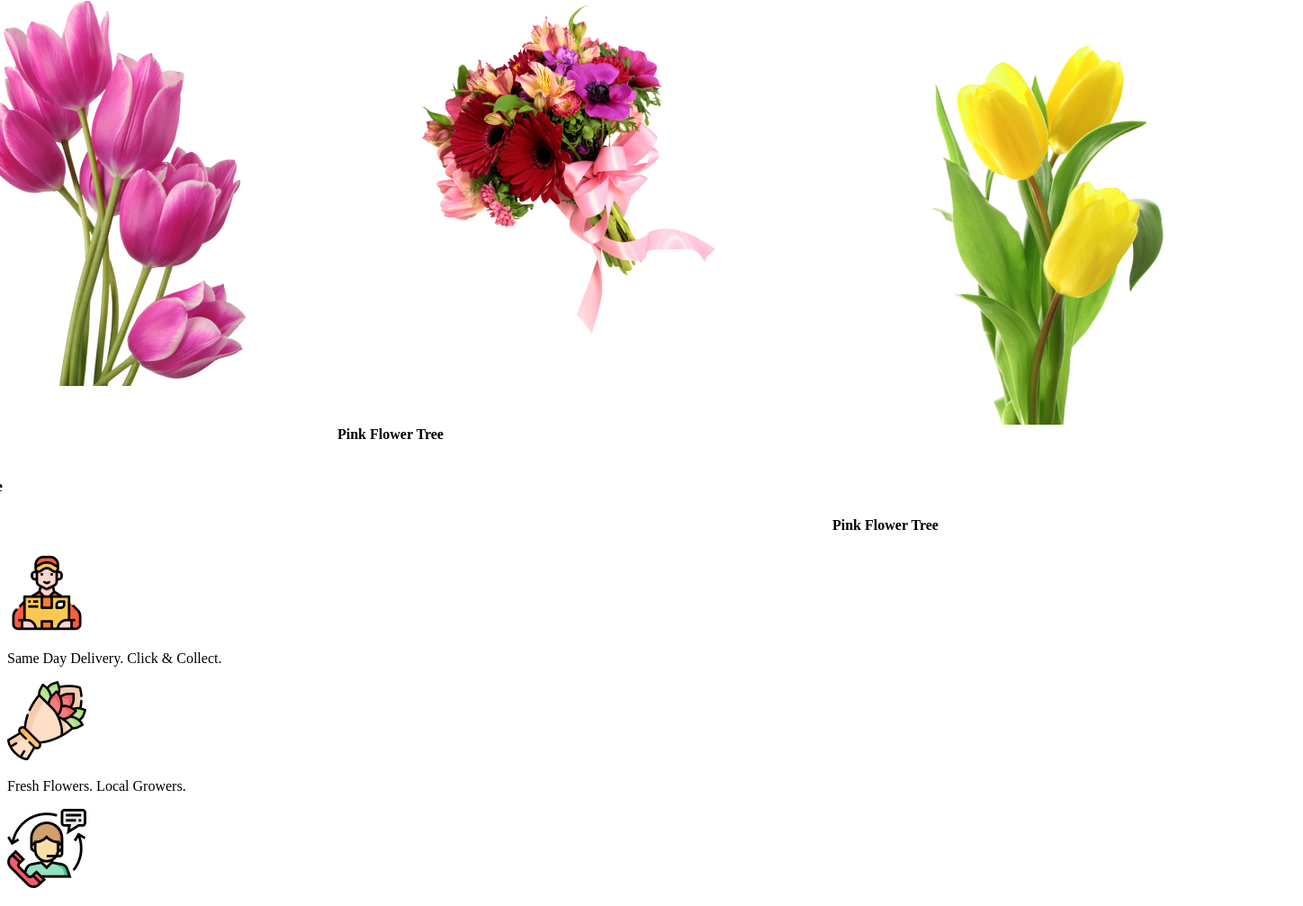
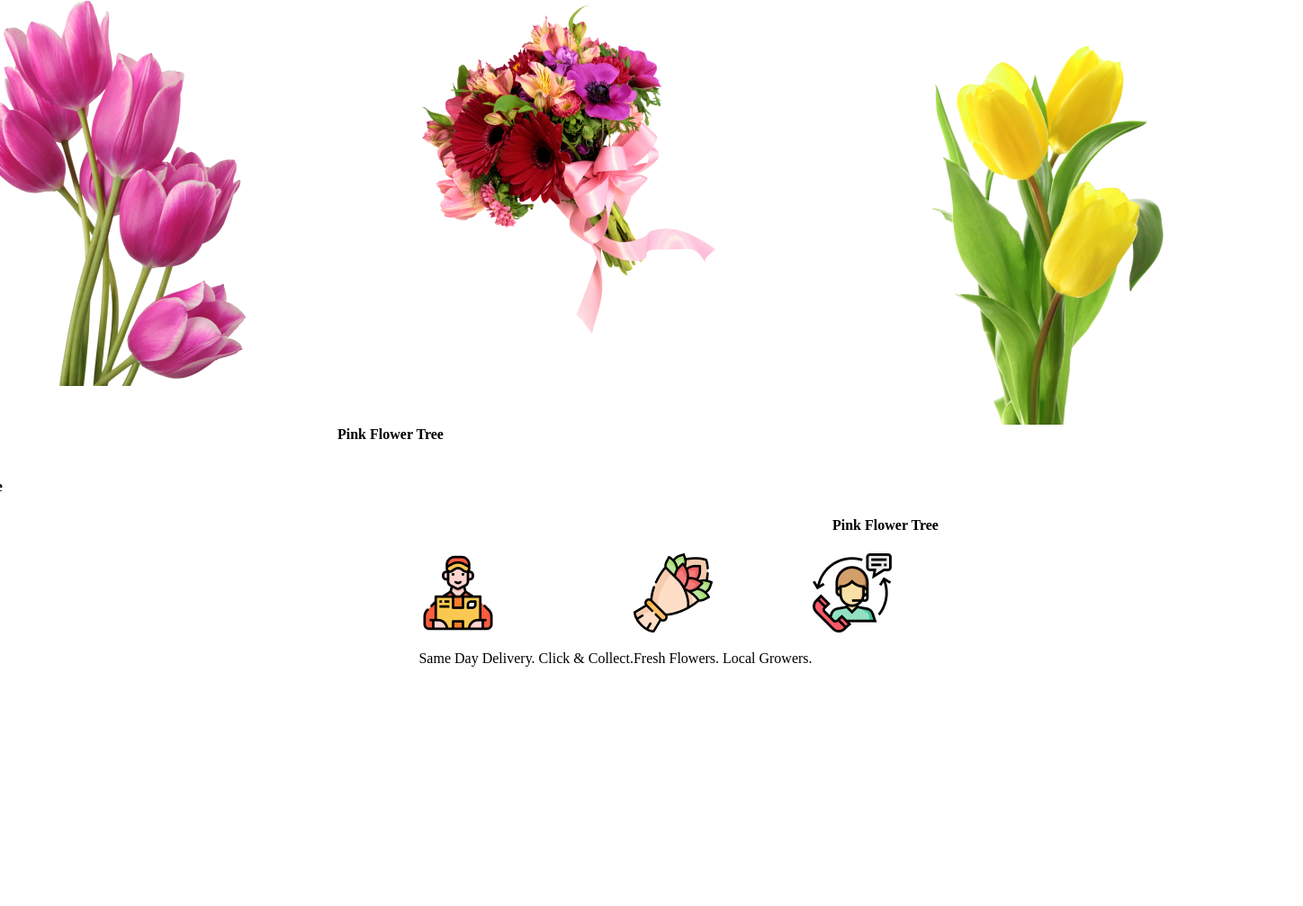
Before and after one commit to jahidulislam12345/Flowershop, a plain HTML site: page index.html in a window 1280 px wide. Shown: the part 1655-2662 px from the top of the page at 90% size, 1448 px wide, since content can reach past the window. After the commit the page ends 2598 px from the top, so only its background shows below. Drawn offline with Linux system fonts and the light colour scheme.

Commit message:
logo section added

```diff
--- a/style/style.css
+++ b/style/style.css
@@ -83,14 +83,14 @@
 
     /* main section */
 
-    main{
+    main {
         max-width: 1920px;
         margin: 0px auto;
     }
 
     /* Our Featured Flowers */
 
-    .about{
+    .about {
         padding: 28px 178px;
         background: #FFF;
         margin: 173px 0;
@@ -123,12 +123,27 @@
 
     /* pink flower tree section */
 
-    .flower{
+
+    .flower {
         display: flex;
         justify-content: center;
         gap: 24px;
     }
 
-    .flower-1, .flower-2, .flower-3{
+    .flower-1,
+    .flower-2,
+    .flower-3 {
         padding: 78px;
     }
+
+
+    .logo-section {
+        width: 1440px;
+        height: 320px;
+        display: flex;
+        justify-content: center;
+    }
+
+    .logo-details{
+        margin-right: 10px;
+    }
```
